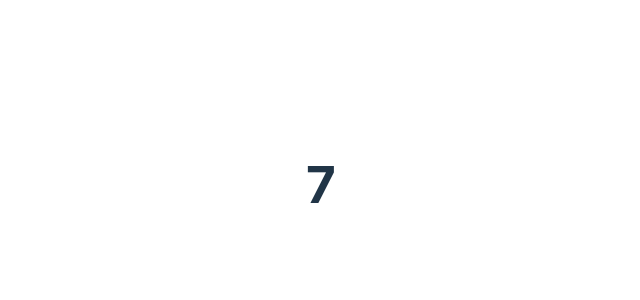
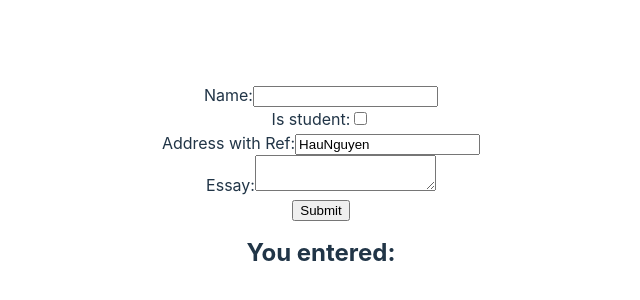
Before and after one commit to demons1502/ReactJS-Training, a React (Vite) app: page / in a window 1280 px wide. Shown: the part 216-516 px from the top of the page, without its empty margins (319-959 px from the left). Built offline with nearby package versions, Linux system fonts and the light colour scheme.

Commit message:
woking with form in reactjs

```diff
--- a/src/App.tsx
+++ b/src/App.tsx
@@ -1,24 +1,8 @@
-import { useEffect, useState } from 'react';
-import reactLogo from './assets/react.svg';
 import './App.css';
-import Counter from './components/Clock';
+import Form from './components/Form';
 
 function App() {
-  const [counter, setCounter] = useState(0);
-
-  useEffect(() => {
-    const timerID = setInterval(() => {
-      setCounter((prev) => prev + 1);
-    }, 1000);
-
-    return () => {
-      clearInterval(timerID);
-    };
-  }, []);
-
-  if (counter > 2) return <h1>{counter}</h1>;
-
-  return <Counter />;
+  return <Form />;
 }
 
 export default App;
--- a/src/components/Clock/index.tsx
+++ b/src/components/Clock/index.tsx
@@ -1,4 +1,4 @@
-import React, { Component, SyntheticEvent } from 'react';
+import React, { Component } from 'react';
 
 type myProps = {};
 
@@ -31,12 +31,11 @@ class Clock extends Component<myProps, myState> {
     console.log(this.timerID);
   }
 
-  handleIncrease = (e: SyntheticEvent) => {
+  handleIncrease = (payload: number) => {
     this.setState((prevState) => ({
       ...prevState,
-      counter: this.state.counter + 1,
+      counter: this.state.counter + payload,
     }));
-    console.log(this, e);
   };
 
   launchClock() {
@@ -51,7 +50,7 @@ class Clock extends Component<myProps, myState> {
       <div style={{ cursor: 'pointer' }}>
         <h2>It is {this.state.counter}</h2>
         <h3>{this.state.currentTime.toLocaleString()}</h3>
-        <button onClick={this.handleIncrease}>Increase</button>
+        <button onClick={this.handleIncrease.bind(this, 3)}>Increase</button>
         <button onClick={() => clearInterval(this.timerID)}>
           Clear interval
         </button>
--- /dev/null
+++ b/src/components/Form/index.tsx
@@ -0,0 +1,102 @@
+import React, { BaseSyntheticEvent, Component } from 'react';
+
+type myProps = {};
+
+type myState = {
+  name: string;
+  isStudent: boolean;
+  essay: string;
+};
+
+export class Form extends Component<myProps, myState> {
+  addressInputRef: React.RefObject<HTMLInputElement>;
+
+  constructor(props: myProps) {
+    super(props);
+
+    this.state = { name: '', essay: '', isStudent: false };
+
+    this.addressInputRef = React.createRef<HTMLInputElement>();
+
+    this.handleInputChange = this.handleInputChange.bind(this);
+    this.handleSubmit = this.handleSubmit.bind(this);
+    this.handleTextAreaChange = this.handleTextAreaChange.bind(this);
+  }
+
+  handleInputChange(e: React.FormEvent<HTMLInputElement>) {
+    const target = e.currentTarget;
+    const value = target.type === 'checkbox' ? target.checked : target.value;
+    const name = target.name;
+
+    this.setState({
+      ...this.state,
+      [name]: value,
+    });
+  }
+
+  handleTextAreaChange(e: React.FormEvent<HTMLTextAreaElement>) {
+    this.setState({ essay: e.currentTarget.value });
+  }
+
+  handleSubmit(e: React.FormEvent<HTMLFormElement>) {
+    e.preventDefault();
+    console.log(`A name was submitted ${this.state.name}`);
+    console.log(`A essay was submitted ${this.state.essay}`);
+    console.log(
+      `A address with using ref ${this.addressInputRef.current?.value}`
+    );
+    this.setState({
+      name: '',
+      essay: '',
+    });
+  }
+
+  render() {
+    return (
+      <form onSubmit={this.handleSubmit}>
+        <label>
+          Name:
+          <input
+            type='text'
+            name='name'
+            value={this.state.name}
+            onChange={this.handleInputChange}
+          />
+        </label>
+        <br />
+        <label>
+          Is student:
+          <input
+            type='checkbox'
+            name='isStudent'
+            checked={this.state.isStudent}
+            onChange={this.handleInputChange}
+          />
+        </label>
+        <br />
+        <label>
+          Address with Ref:
+          <input
+            defaultValue='HauNguyen'
+            type='text'
+            ref={this.addressInputRef}
+          />
+        </label>
+        <br />
+        <label>
+          Essay:
+          <textarea
+            value={this.state.essay}
+            onChange={this.handleTextAreaChange}
+          />
+        </label>
+        <br />
+        <input type='submit' value='Submit' />
+
+        <h2>You entered: {this.state.name}</h2>
+      </form>
+    );
+  }
+}
+
+export default Form;
```
